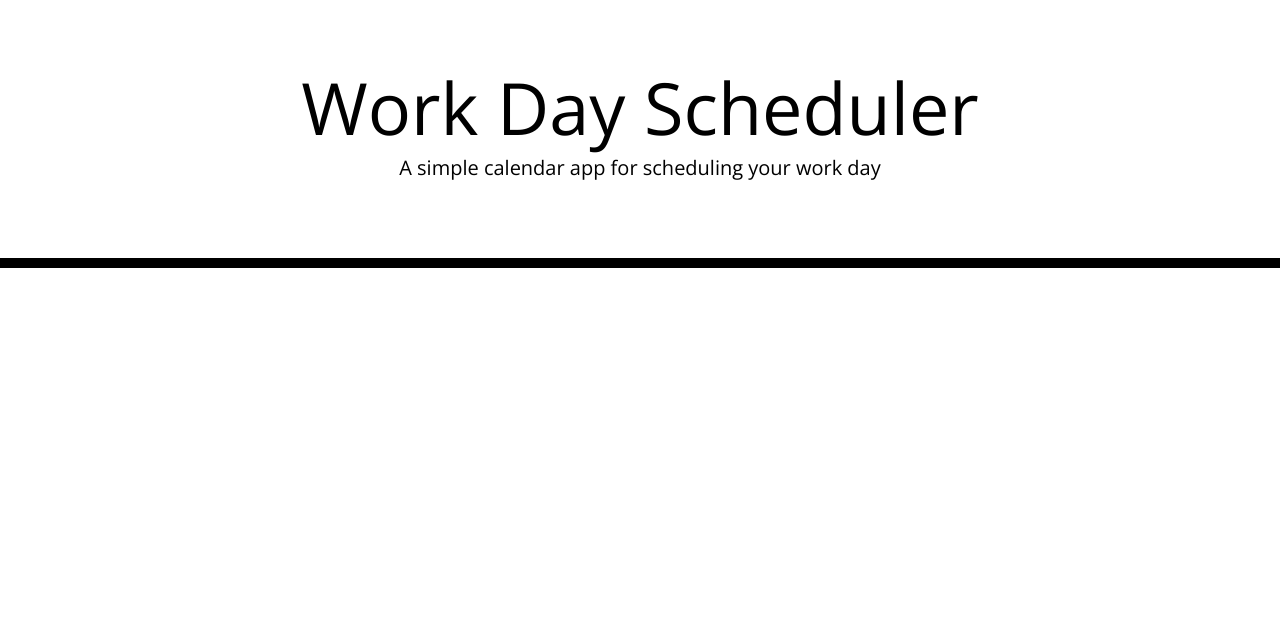
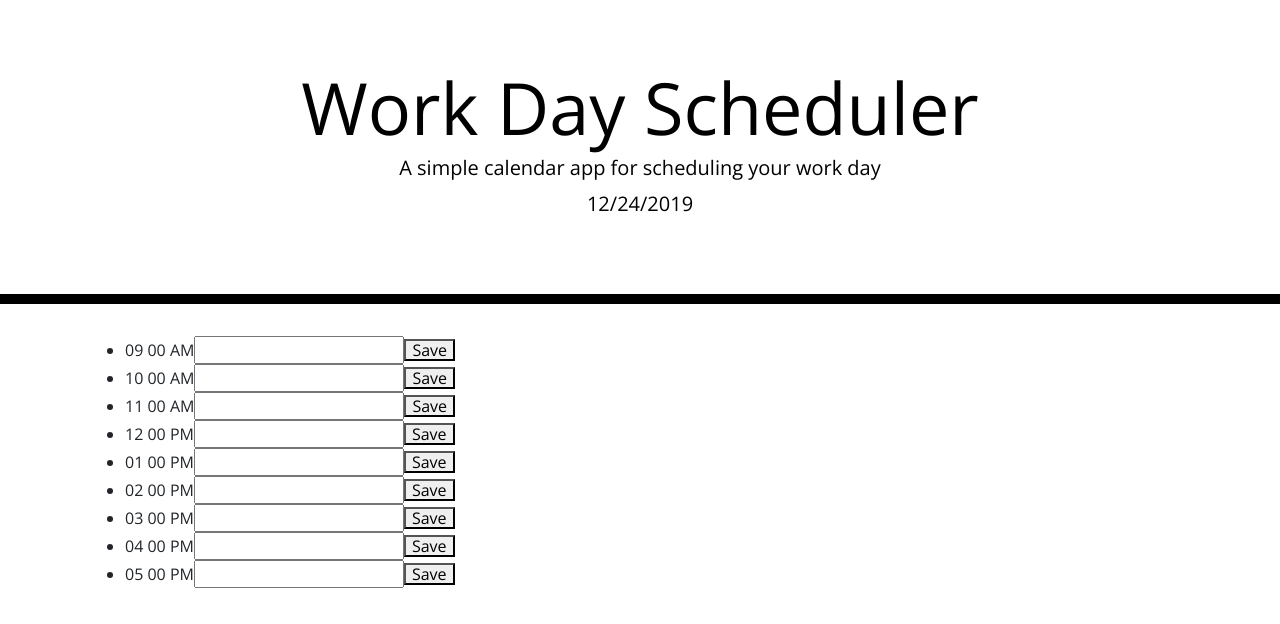
Before and after one commit to kottkej/H-wk05, a plain HTML site: page Develop/index.html in a window 1280 px wide. Drawn offline with nearby package versions, Linux system fonts and the light colour scheme.

Commit message:
updated for timeslot control

```diff
--- a/Develop/index.html
+++ b/Develop/index.html
@@ -20,19 +20,20 @@
     />
     <link rel="stylesheet" href="style.css" />
     <title>Work Day Scheduler</title>
+    <script src="https://code.jquery.com/jquery-3.4.1.min.js"></script>
+    <script src="https://cdnjs.cloudflare.com/ajax/libs/moment.js/2.24.0/moment.min.js"></script>
   </head>
 
   <body>
-    <header class="jumbotron">
+    <header class="jumbotron"> <!-- don't forget to set css condition for this tag-->
       <h1 class="display-3">Work Day Scheduler</h1>
       <p class="lead">A simple calendar app for scheduling your work day</p>
-      <p id="currentDay" class="lead"></p>
+      <p id="currentDay" class="lead">Placeholder</p>
     </header>
     <div class="container">
       <!-- Timeblocks go here -->
+      <ul id="calendar" class="lg"></ul>
     </div>
-
-    <script src="https://code.jquery.com/jquery-3.4.1.min.js"></script>
     <script src="https://cdnjs.cloudflare.com/ajax/libs/moment.js/2.24.0/moment.min.js"></script>
     <script src="script.js"></script>
   </body>
--- a/Develop/script.js
+++ b/Develop/script.js
@@ -1,10 +1,37 @@
-let cdt = moment().format('MMMM Do YYYY, h:mm:ss a');
-const cdt = $("<p>").text("Today is " + cdt);
-/*let currentTime = moment().format()*/
+/*Getting current datetimestamp and passing it to the
+the currentDay field*/
+    var cdt = moment().format("MM/DD/YYYY");
+    var pcdt = document.getElementById('currentDay');
+    pcdt.textContent = cdt;
 
-const calendarDiv = $('<div>');
-//console.log(currentDate);
-let timeSlots = JSON.parse(localStorage.getItem('timepart')) || [];
+/*Appending index.html page time slots for time, user input field, and save button*/
+    var ts = [9,10,11,12,13,14,15,16,17]
+
+    for (let i=0; i<ts.length; i++){
+
+        $('#calendar').append(
+        '<li id=TS' + ts[i] + '">'
+        + moment().hour(ts[i]).minute(0).second(0).format('hh mm A') +
+        '<input type="text" id=txt' + ts[i] + '></input><button type="button">Save</button></li>')
+    }
+
+/*Pulling and storing user input with local storage*/
+
+/*     function storeScore(){
+        let initials = document.getElementById("initials").value;
+        localStorage.setItem("initials",quizTime);
+        const score = {
+            initials: initials,
+            yourscore: quizTime,
+          };
+        scores.push(score);
+        localStorage.setItem("highscores", JSON.stringify(scores));
+        scoreDiv.style.display = "none";
+        start.style.display = "block";
+        timespan.innerHTML = initialQuizTime;
+    } */
+
+
 
 
 /*   Psuedo coding
```
Also changed, not shown: Develop/primary.js (deleted, +0 -17 lines), Notes.txt, 1 other file.
